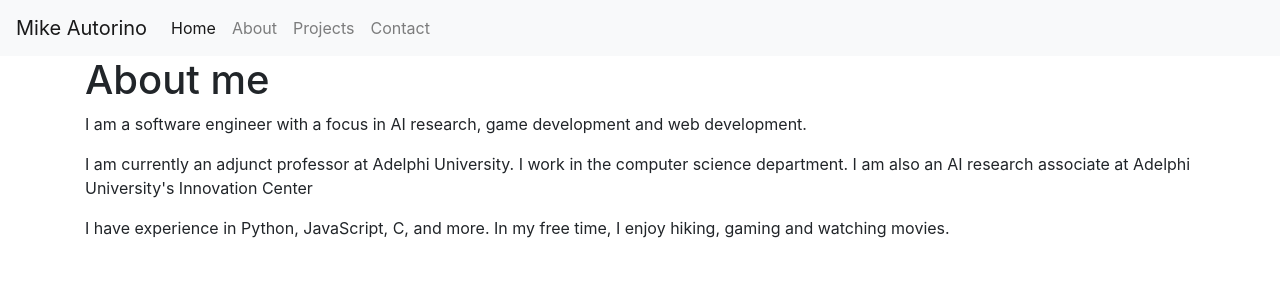
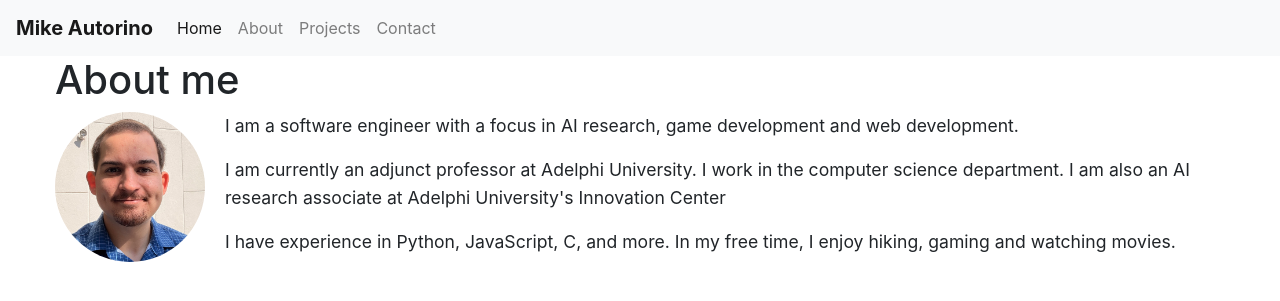
Before and after one commit to mikeautorino/portfolio, a Django app: page /about/ in a window 1280 px wide. Shown: the top 301 px of the page. Run offline with Django 5.2, Linux system fonts and the light colour scheme; some libraries are stand-ins or nearby versions.

Commit message:
modifications to about page and home page

```diff
--- a/portfolio/myapp/templates/about.html
+++ b/portfolio/myapp/templates/about.html
@@ -1,6 +1,10 @@
 {% extends "base.html" %}
+{% load static %}
 {% block content %}
   <h1>About me</h1>
+  <div class="profile-wrap mb-4">
+    <img src="{% static 'images/me.jpeg' %}" alt="Profile Picture" class="profile-picture-img">
+  </div>
   <p>I am a software engineer with a focus in AI research, game development and web development.</p>
   <p>I am currently an adjunct professor at Adelphi University. I work in the computer science department. I am also an AI research associate at Adelphi University's Innovation Center </p>
   <p>I have experience in Python, JavaScript, C, and more. In my free time, I enjoy hiking, gaming and watching movies.</p>
--- a/portfolio/myapp/templates/base.html
+++ b/portfolio/myapp/templates/base.html
@@ -1,3 +1,4 @@
+{% load static %}
 <!DOCTYPE html>
 <html lang="en">
 <head>
@@ -5,6 +6,7 @@
     <meta name="viewport" content="width=device-width, initial-scale=1.0">
     <title>{% block title %}Mike Autorino - Portfolio{% endblock %}</title>
     <link rel="stylesheet" href="https://stackpath.bootstrapcdn.com/bootstrap/4.5.2/css/bootstrap.min.css">
+    <link rel="stylesheet" href="{% static 'css/styles.css' %}">
 </head>
 <body>
     <nav class="navbar navbar-expand-lg navbar-light bg-light">
--- a/portfolio/myapp/templates/home.html
+++ b/portfolio/myapp/templates/home.html
@@ -1,5 +1,7 @@
 {% extends "base.html" %}
 {% block content %}
+
+  <img src="https://placehold.co/600x400" alt="Profile Picture" class="rounded-circle mb-4" width="100%" height="400px">
   <h1>Welcome to my Portfolio!</h1>
   <p>You can find information about my projects and experience throughout this site.</p>
   <h2>Blog</h2>
--- a/portfolio/portfolio/urls.py
+++ b/portfolio/portfolio/urls.py
@@ -16,8 +16,14 @@ Including another URLconf
 """
 from django.contrib import admin
 from django.urls import path, include
+from django.conf import settings
+from django.conf.urls.static import static
 
 urlpatterns = [
     path('admin/', admin.site.urls),
     path('', include('myapp.urls')),  # Add this line to include the portfolio app's URLs
 ]
+
+
+if settings.DEBUG:
+    urlpatterns += static(settings.STATIC_URL, document_root=str(settings.STATICFILES_DIRS[0]))
--- /dev/null
+++ b/portfolio/static/css/styles.css
@@ -0,0 +1,53 @@
+/* custom styles */
+
+p {
+    font-size: 1.1em;
+    line-height: 1.6;
+}
+
+.container {
+    max-width: 1200px;
+    margin: 0 auto;
+}
+
+.navbar-brand {
+    font-weight: bold;
+}
+
+.card {
+    border-radius: 10px;
+    box-shadow: 0 4px 8px rgba(0,0,0,0.1);
+}
+
+.card-img-top {
+    border-radius: 10px 10px 0 0;
+}
+
+.btn-primary {
+    background-color: #3498db;
+    border-color: #3498db;
+}
+
+.btn-primary:hover {
+    background-color: #2980b9;
+    border-color: #2980b9;
+}
+
+.profile-wrap {
+    float: left;
+    margin-right: 20px;
+    width: 150px;
+    height: 150px;
+    border-radius: 50%;
+    overflow: hidden;
+    position: relative;
+}
+
+.profile-wrap .profile-picture-img {
+    width: 100%;
+    height: 100%;
+    object-fit: cover;
+    transform: scale(1.12);
+    transition: transform 0.3s ease;
+    display: block;
+}
```
Also changed, not shown: portfolio/portfolio/settings.py (+9 -1 lines), portfolio/static/images/me.jpeg (added).
